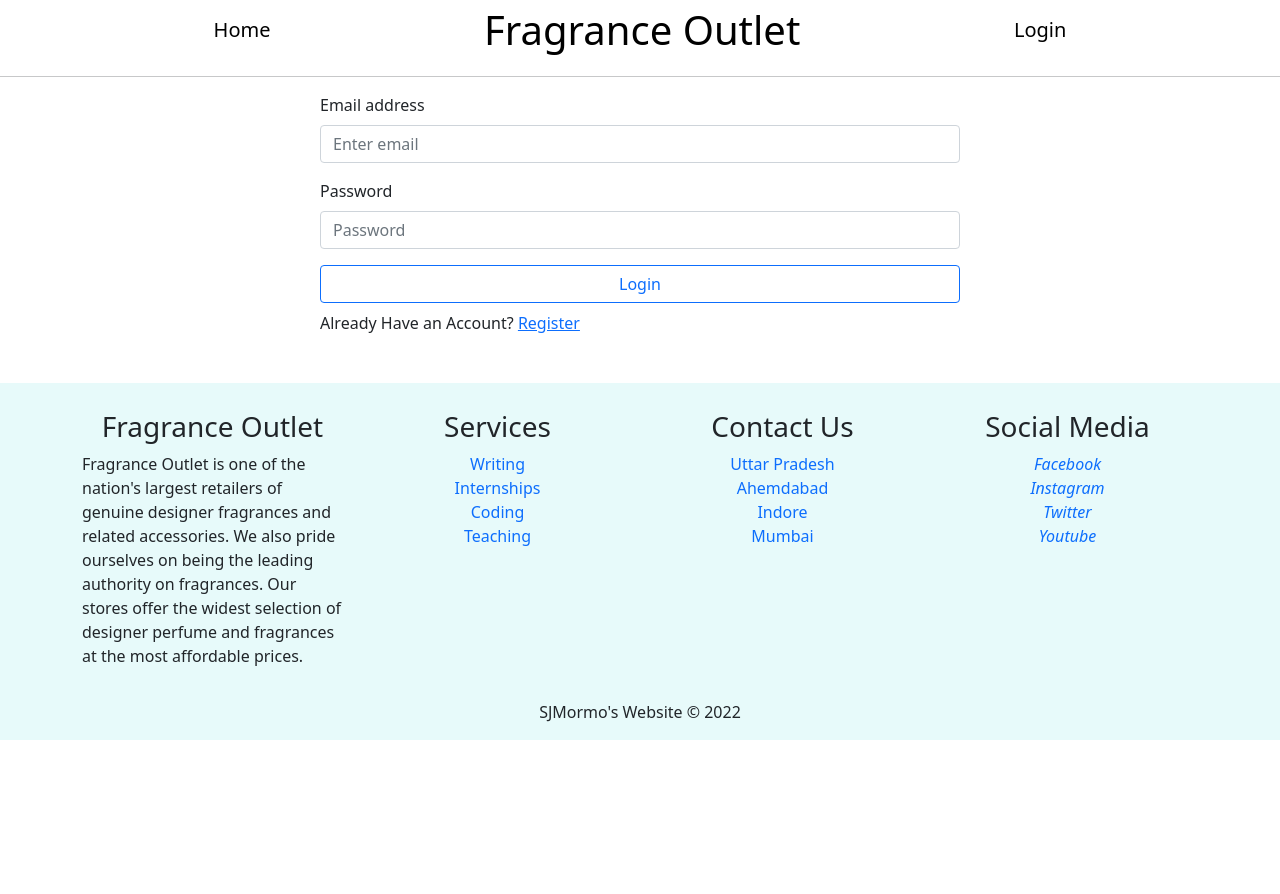
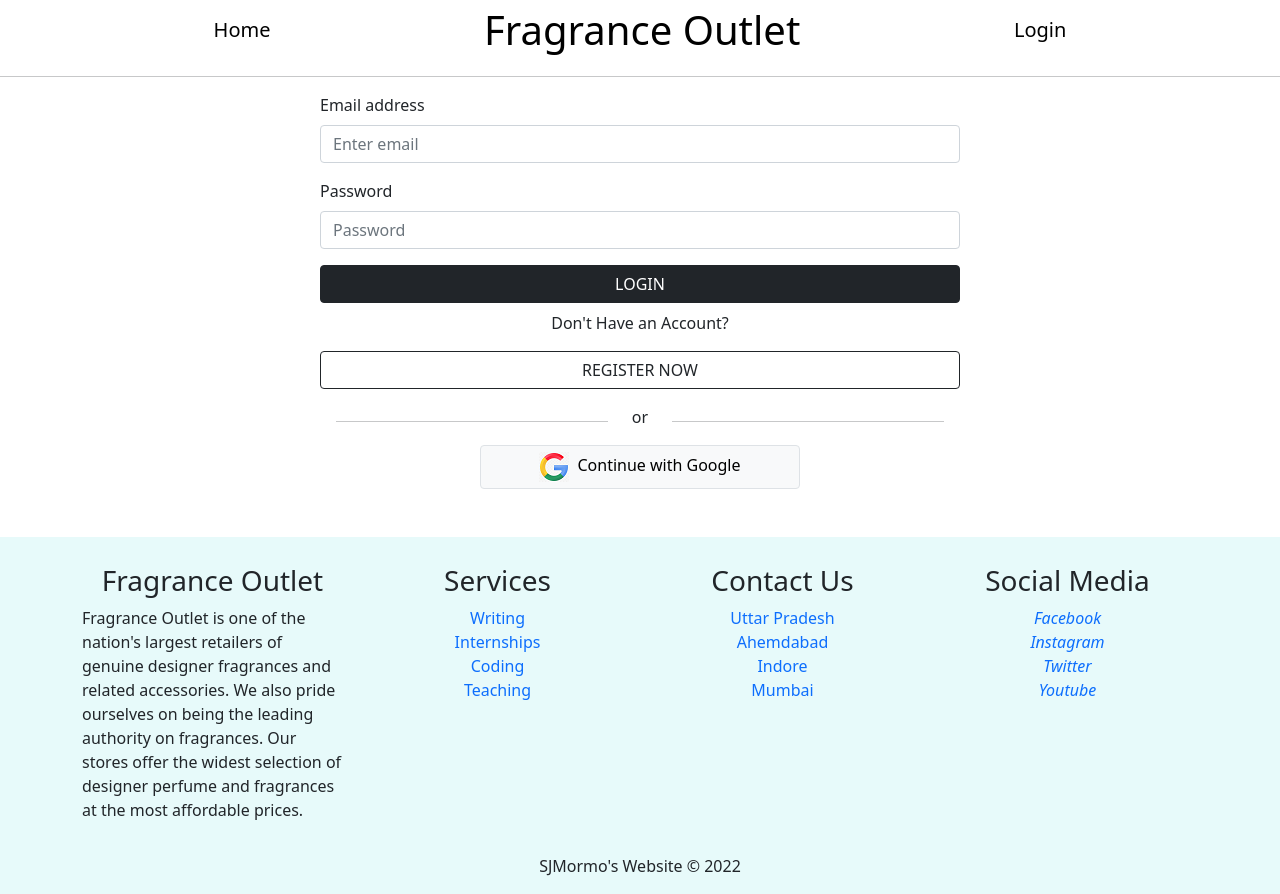
Before and after one commit to SJMormo/warehouse-management-client, a React (Create React App) app: page /login in a window 1280 px wide. Before the commit the page ends 800 px from the top, so only its background shows below. Built offline with nearby package versions, Linux system fonts and the light colour scheme; no server answers.

Commit message:
google login added

```diff
--- /dev/null
+++ b/src/GoogleLogin/GoogleLogin.js
@@ -0,0 +1,43 @@
+import React from 'react';
+import { Button } from 'react-bootstrap';
+import { useNavigate } from 'react-router-dom';
+import { useSignInWithGoogle } from 'react-firebase-hooks/auth';
+import auth from '../firebase.init';
+import googleIcon from '../images/google-logo.png';
+import Loading from '../components/Loading/Loading';
+
+const GoogleLogin = () => {
+    const navigate = useNavigate();
+    const [signInWithGoogle, googleUser, googleLoading, googleError] = useSignInWithGoogle(auth);
+
+    if (googleLoading) {
+        return <Loading></Loading>
+    }
+    // after signup redirect to login
+    if (googleUser) {
+        navigate('/');
+    }
+    return (
+        <div>
+            <div className='mt-3 d-flex justify-content-center'>
+                <div className='w-25 px-4'>
+                    <hr />
+                </div>
+                <p>or</p>
+                <div className='w-25 px-4'>
+                    <hr />
+                </div>
+            </div>
+
+            <Button onClick={() => signInWithGoogle()} className='w-25 d-block mx-auto border' variant="light" type="submit">
+                <img src={googleIcon} alt="" />
+                <span className='ms-2'>Continue with Google</span>
+            </Button>
+            <p className='text-danger text-center mt-3'>
+                {googleError && googleError.message}
+            </p>
+        </div>
+    );
+};
+
+export default GoogleLogin;
--- a/src/components/Login/Login.js
+++ b/src/components/Login/Login.js
@@ -3,6 +3,7 @@
 import { useSignInWithEmailAndPassword } from 'react-firebase-hooks/auth';
 import { Link, useLocation, useNavigate } from 'react-router-dom';
 import auth from '../../firebase.init';
+import GoogleLogin from '../../GoogleLogin/GoogleLogin';
 import Loading from '../Loading/Loading';
 
 const Login = () => {
@@ -48,13 +49,15 @@
                     <Form.Control ref={passwordRef} type="password" placeholder="Password" required />
                 </Form.Group>
 
-                <Button className='w-100' variant="outline-primary" type="submit">
-                    Login
+                <Button className='w-100' variant="dark" type="submit">
+                    LOGIN
                 </Button>
-                <p className='mt-2'>
-                    Already Have an Account? <Link className="form-link" to="/register">Register</Link>
+                <p className='mt-2 text-center'>
+                    Don't Have an Account?
                 </p>
+                <Link className="btn btn-outline-dark w-100" to="/login">REGISTER NOW</Link>
             </Form>
+            <GoogleLogin></GoogleLogin>
         </div>
     );
 };
--- a/src/components/Register/Register.js
+++ b/src/components/Register/Register.js
@@ -3,6 +3,7 @@
 import { useCreateUserWithEmailAndPassword } from 'react-firebase-hooks/auth';
 import { Link, useNavigate } from 'react-router-dom';
 import auth from '../../firebase.init';
+import GoogleLogin from '../../GoogleLogin/GoogleLogin';
 import Loading from '../Loading/Loading';
 
 const Register = () => {
@@ -47,13 +48,15 @@
                     <Form.Control ref={passwordRef} type="password" placeholder="Password" required />
                 </Form.Group>
 
-                <Button className='w-100' variant="outline-primary" type="submit">
-                    Register
+                <Button className='w-100' variant="dark" type="submit">
+                    CREATE AN ACCOUNT
                 </Button>
-                <p className='mt-2'>
-                    Already Have an Account? <Link className="form-link" to="/login">Login</Link>
+                <p className='mt-2 text-center'>
+                    Already Have an Account?
                 </p>
+                <Link className="btn btn-outline-dark w-100" to="/login">LOGIN HERE</Link>
             </Form>
+            <GoogleLogin></GoogleLogin>
         </div>
     );
 };
```
Also changed, not shown: src/images/google-logo.png (added).
